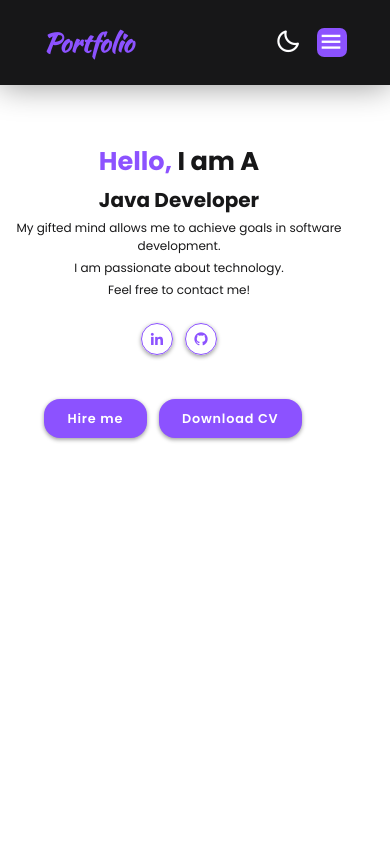
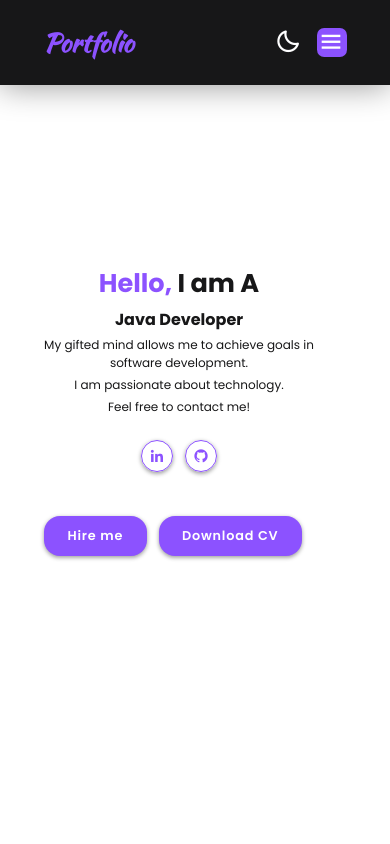
Before and after one commit to AllaVict/java_developer_portfolio, a React (Create React App) app: page / in a window 390 px wide. Shown: the top 844 px of the page. Built offline with nearby package versions, Linux system fonts and the light colour scheme.

Commit message:
commit some chahges projectsList, homeStyle

```diff
--- a/src/components/homeStyle.css
+++ b/src/components/homeStyle.css
@@ -96,7 +96,7 @@
 	.home {
 		justify-content: center;
 		text-align: center;
-		padding: 0 3% 23rem;
+		/* padding: 0 3% 23rem; */
 	}
 	.home-img img {
 		display: none;
@@ -118,24 +118,22 @@
 	html{
 		font-size: 50%;
 	}
-
-	.home{
-		padding: 0 3% 30rem;
-	}
-	.home-content h1 {
+ 	.home-content h1 {
 		font-size: 3.2rem;
 	}
 	.home-content h2 {
-		font-size: 2.5rem;
+		font-size: 2rem;
 	}
 }
 
-@media screen and (max-width: 365px) {
+@media screen and (max-width: 375px) {
 	html{
 		font-size: 45%;
 	}
-
-	.home{
-		padding: 0 3% 30rem;
+	.home-content h1 {
+		font-size: 2.8rem;
+	}
+	.home-content h2 {
+		font-size: 2.2rem;
 	}
 }
--- a/src/data/projectsList.js
+++ b/src/data/projectsList.js
@@ -13,7 +13,7 @@ const projects = [
 		{
 		title: 'My Porfolio Site',
 		img: project02,
-		technology: ' React.js · HTML · CSS · JavaScript · Visual Studio Code · GitHub '  ,
+		technology: ' React.js  · HTML ·   CSS   ·   JavaScript   ·   Visual Studio Code   ·  GitHub '  ,
 		gitHubLink: 'https://github.com/AllaVict/quick_click_market_place',
 		description: "•	The project presents information about my portfolio, my Java Developer experience."
 
@@ -26,7 +26,6 @@ const projects = [
 		description: "•	The project is an online classifieds platform that brings people together to buy, sell or exchange goods and services."
 
 	},
-
 ];
 
 export { projects }
```
Also changed, not shown: src/img/projects/02.jpg, src/img/projects/03.jpg.
